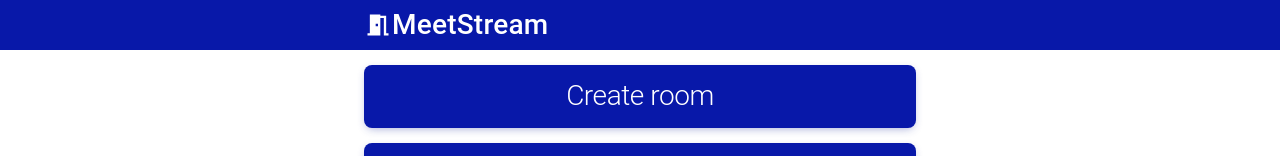
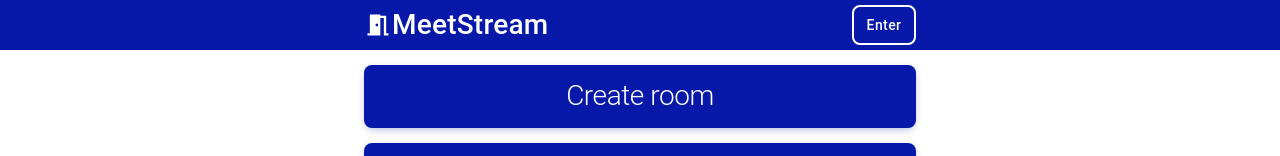
Before and after one commit to Yarzik7/meet-stream, a Next.js app: page / in a window 1280 px wide. Shown: the top 156 px of the page. Built offline with nearby package versions, Linux system fonts and the light colour scheme.

Commit message:
Adding Enter button to header

```diff
--- a/src/layout/Footer/Footer.module.css
+++ b/src/layout/Footer/Footer.module.css
@@ -1,5 +1,4 @@
 .footer {
-  height: var(--layout-height);
-  /* margin-top: 15px; */
+  min-height: var(--layout-height);
   background-color: var(--accent-color);
 }
--- a/src/layout/Header/Header.jsx
+++ b/src/layout/Header/Header.jsx
@@ -1,12 +1,16 @@
-import { HeaderStyled } from "./Header.styled";
+import { HeaderStyled, HeaderContainer } from "./Header.styled";
 import Container from "@/components/Section/Container/Container";
 import Logo from "@/components/Logo/Logo";
+import CustomButton from "@/components/CustomButton/CustomButton";
 
 const Header = () => {
   return (
     <HeaderStyled>
       <Container>
-        <Logo />
+        <HeaderContainer>
+          <Logo />
+          <CustomButton>Enter</CustomButton>
+        </HeaderContainer>
       </Container>
     </HeaderStyled>
   );
--- a/src/layout/Header/Header.styled.tsx
+++ b/src/layout/Header/Header.styled.tsx
@@ -3,8 +3,15 @@
 import Link from "next/link";
 
 const HeaderStyled = styled.header`
-  height: var(--layout-height);
+  min-height: var(--layout-height);
   background-color: var(--accent-color);
+`;
+
+const HeaderContainer = styled.div`
+  display: flex;
+  justify-content: space-between;
+  align-items: center;
+  flex-wrap: wrap;
 `;
 
 const LogoLinkStyled = styled(Link)`
@@ -17,4 +24,4 @@
   color: inherit;
 `;
 
-export { HeaderStyled, LogoLinkStyled };
+export { HeaderStyled, LogoLinkStyled, HeaderContainer };
```
